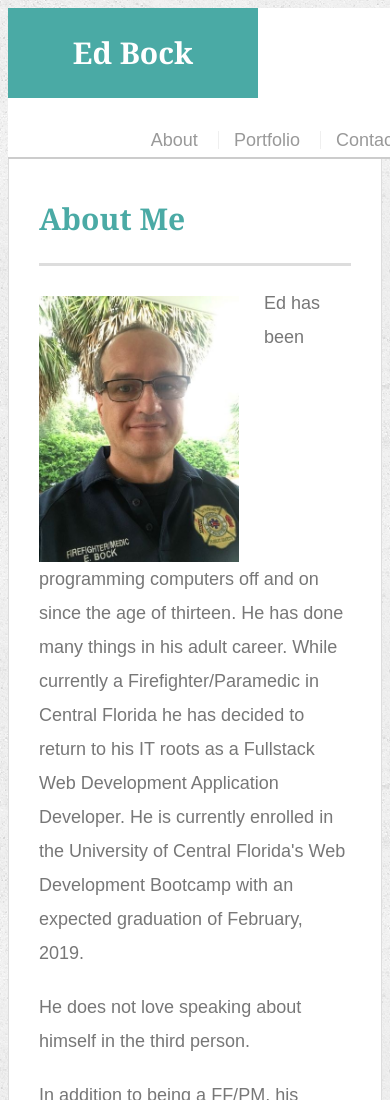
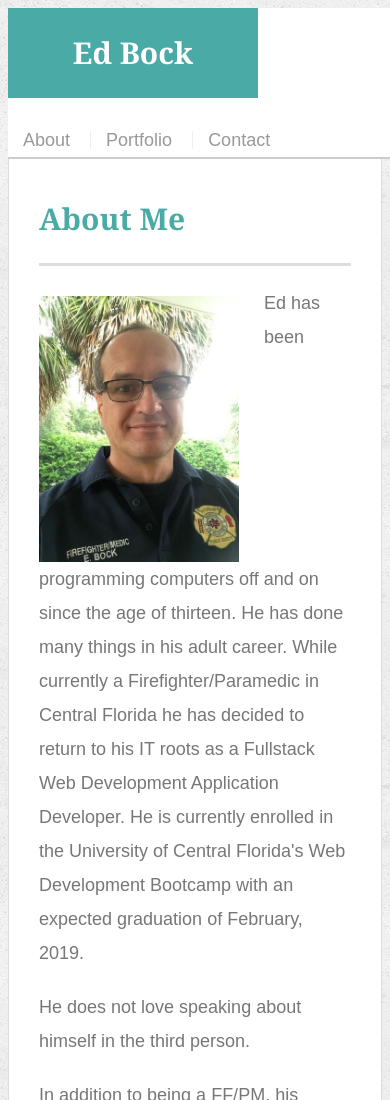
Before and after one commit to edwinjbock/Responsive-Portfolio, a plain HTML site: page index.html in a window 390 px wide. Shown: the top 1100 px of the page. Drawn offline with Linux system fonts and the light colour scheme.

Commit message:
Adjusted the 640 links to float left, 0px left margin

```diff
--- a/assets/css/style.css
+++ b/assets/css/style.css
@@ -86,6 +86,7 @@ nav a {
   display: inline-block;
   padding-left: 15px;
   margin-left: 15px;
+    margin-right: 15px;
   line-height: 18px;
   color: #999;
   text-decoration: none;
@@ -242,11 +243,21 @@ input[type=submit] {
 }
 
 @media screen and (max-width: 640px) {
-      .container {
+  .container {
   max-width: 640px;
   }
 
   .main-section {
   max-width: 640px;
   }
-}
+
+  nav {
+  float: left;
+  }
+
+  nav a {
+  margin-left: 0px;
+
+  #masthead {
+  margin: 0 0 30px 0;
+  }
```
